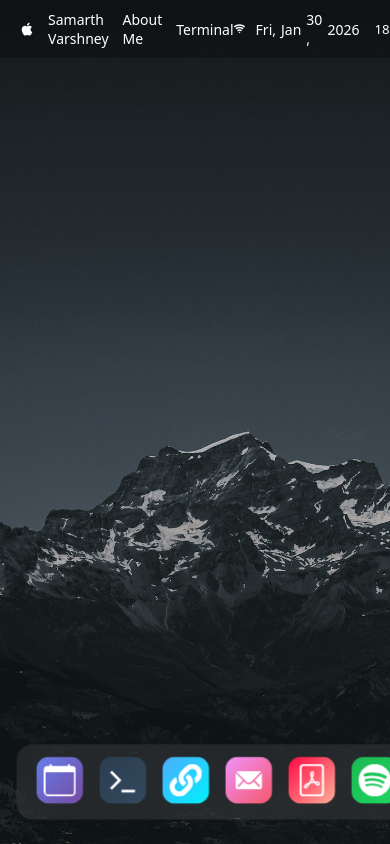
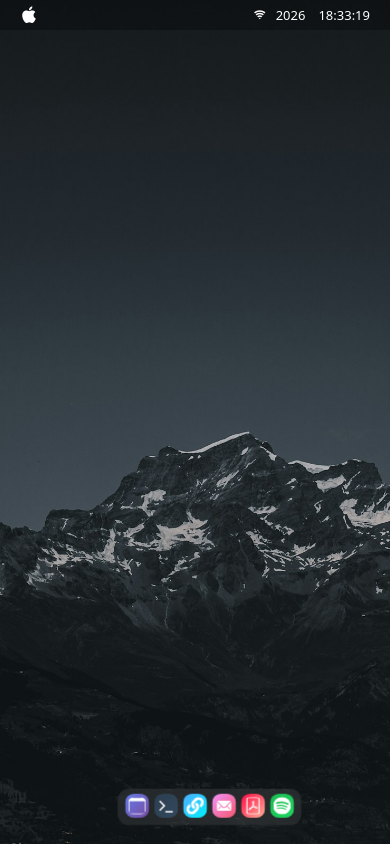
Before and after one commit to Samarth0802/My_Portfolio, a React (Vite) app: page / in a window 390 px wide. Built offline with nearby package versions, Linux system fonts and the light colour scheme.

Commit message:
Changes in portfolio

```diff
--- a/package.json
+++ b/package.json
@@ -13,6 +13,7 @@
     "@babel/runtime": "^7.28.6",
     "@gsap/react": "^2.1.2",
     "gsap": "^3.14.2",
+    "moongose": "^1.0.0",
     "react": "^19.2.0",
     "react-console-emulator": "^5.0.2",
     "react-dom": "^19.2.0",
--- a/src/components/Dock.scss
+++ b/src/components/Dock.scss
@@ -113,3 +113,55 @@ body {
     background: linear-gradient(135deg, #1db954, #1ed760);
   }
 }
+
+@media (max-width: 768px) {
+  .dock {
+    bottom: 10px;
+    left: 50%;
+    transform: translate(-50%, 0) scale(0.8);
+    gap: 12px;
+    padding: 10px 16px;
+    width: fit-content;
+    max-width: 95vw;
+    margin: 0;
+
+    .dock-item {
+      .icon {
+        width: 44px;
+        height: 44px;
+        padding: 6px;
+      }
+
+      .label {
+        display: none; // Hide labels on mobile
+      }
+
+      &:hover .icon {
+        transform: scale(1.1) translateY(-5px);
+      }
+
+      &:hover + .dock-item .icon,
+      &:has(+ .dock-item:hover) .icon {
+        transform: none;
+      }
+    }
+  }
+}
+
+@media (max-width: 480px) {
+  .dock {
+    bottom: 8px;
+    left: 50%;
+    transform: translate(-50%, 0) scale(0.7);
+    gap: 8px;
+    padding: 8px 12px;
+
+    .dock-item {
+      .icon {
+        width: 38px;
+        height: 38px;
+        padding: 5px;
+      }
+    }
+  }
+}
--- a/src/components/Navbar.scss
+++ b/src/components/Navbar.scss
@@ -25,7 +25,11 @@ html,body{
         display: flex;
         padding: 10px 20px;
         justify-content: space-between;
+        align-items: center;
         animation: moveDown 1s linear;
+        position: relative;
+        z-index: 1000;
+
         .content1{
             display: flex;
             gap: 14px;
@@ -89,3 +93,44 @@ html,body{
         }
     }
 }
+
+@media (max-width: 768px) {
+    .nav {
+        padding: 5px 20px !important; // Consistent lateral padding
+        display: flex;
+        justify-content: space-between;
+        align-items: center;
+        width: 100% !important;
+        box-sizing: border-box;
+
+        .content1 {
+            display: flex;
+            align-items: center;
+            justify-content: flex-start;
+            .name, h4, a {
+                display: none !important;
+            }
+            i {
+                font-size: 18px !important;
+            }
+        }
+
+        .content2 {
+            display: flex;
+            align-items: center;
+            justify-content: flex-end;
+            gap: 5px !important;
+            h4:not(:nth-last-child(1)):not(:nth-last-child(2)) {
+                display: none !important;
+            }
+            h4 {
+                font-size: 13px !important;
+            }
+            h5 {
+                margin: 0 !important;
+                margin-left: 8px !important;
+                font-size: 13px !important;
+            }
+        }
+    }
+}
--- a/src/windows/Aboutme.scss
+++ b/src/windows/Aboutme.scss
@@ -364,29 +364,79 @@
 
 @media (max-width: 768px) {
   .aboutme-container {
-    padding: 20px;
+    padding: 20px 15px;
   }
 
   .about-header {
+    margin-bottom: 25px;
+    padding-bottom: 20px;
+
     h1 {
-      font-size: 32px;
+      font-size: 28px;
+    }
+
+    .title {
+      font-size: 16px;
+      margin-bottom: 15px;
     }
 
     .personal-info {
-      gap: 15px;
-      font-size: 12px;
+      gap: 10px;
+      font-size: 11px;
+
+      span {
+        padding: 6px 12px;
+      }
     }
+  }
+
+  h2 {
+    font-size: 20px;
+    margin-bottom: 15px;
+  }
+
+  section {
+    margin-bottom: 35px;
   }
 
   .skills-section .skills-grid {
     grid-template-columns: 1fr;
+    gap: 15px;
   }
 
   .tech-skills-section .tech-grid {
     grid-template-columns: 1fr;
+    gap: 20px;
   }
 
-  .experience-card .exp-header {
-    flex-direction: column;
+  .experience-card {
+    padding: 15px;
+
+    .exp-header {
+      flex-direction: column;
+      gap: 5px;
+
+      h3 {
+        font-size: 16px;
+      }
+    }
+  }
+
+  .education-card {
+    padding: 15px;
+
+    h3 {
+      font-size: 16px;
+    }
   }
 }
+
+@media (max-width: 480px) {
+  .about-header h1 {
+    font-size: 24px;
+  }
+
+  .aboutme-container {
+    padding: 15px 10px;
+  }
+}
--- a/src/windows/MacWindow.jsx
+++ b/src/windows/MacWindow.jsx
@@ -1,26 +1,48 @@
-import React, { useState } from 'react'
+import React, { useState, useEffect } from 'react'
 import { Rnd } from 'react-rnd'
 import './MacWindow.scss'
 
 const MacWindow = ({ children, title = "Samarth-zsh", w, h, x, y, onClose }) => {
-    const [width, setWidth] = useState(w)
-    const [height, setHeight] = useState(h)
+    const [isMobile, setIsMobile] = useState(window.innerWidth < 768)
+    const [width, setWidth] = useState(isMobile ? window.innerWidth * 0.95 : w)
+    const [height, setHeight] = useState(isMobile ? window.innerHeight * 0.7 : h)
+    const [posX, setPosX] = useState(isMobile ? (window.innerWidth - (window.innerWidth * 0.95)) / 2 : x)
+    const [posY, setPosY] = useState(isMobile ? 60 : y)
+
+    useEffect(() => {
+        const handleResize = () => {
+            const mobile = window.innerWidth < 768
+            setIsMobile(mobile)
+            if (mobile) {
+                setWidth(window.innerWidth * 0.95)
+                setHeight(window.innerHeight * 0.7)
+                setPosX((window.innerWidth - (window.innerWidth * 0.95)) / 2)
+                setPosY(60)
+            }
+        }
+        window.addEventListener('resize', handleResize)
+        return () => window.removeEventListener('resize', handleResize)
+    }, [])
 
     return (
         <Rnd
-            default={{
-                x: x,
-                y: y,
-                width: width,
-                height: height
+            size={{ width, height }}
+            position={{ x: posX, y: posY }}
+            onDragStop={(e, d) => {
+                setPosX(d.x)
+                setPosY(d.y)
             }}
-            minWidth={400}
-            minHeight={300}
-            bounds="window" // window ke andar hi rahega
-            onResize={(e, direction, ref, delta, position) => {
-                setWidth(ref.offsetWidth)
-                setHeight(ref.offsetHeight)
+            onResizeStop={(e, direction, ref, delta, position) => {
+                setWidth(ref.style.width)
+                setHeight(ref.style.height)
+                setPosX(position.x)
+                setPosY(position.y)
             }}
+            minWidth={isMobile ? 300 : 400}
+            minHeight={isMobile ? 250 : 300}
+            bounds="main"
+            disableDragging={isMobile}
+            enableResizing={!isMobile}
         >
             <div className="window" style={{ width: '100%', height: '100%' }}>
                 <div className="macnav">
@@ -30,7 +52,7 @@ const MacWindow = ({ children, title = "Samarth-zsh", w, h, x, y, onClose }) =>
                         <div className="dot green"></div>
                     </div>
                     <div className="name">
-                        {title} — {width}x{height}
+                        {title}
                     </div>
                 </div>
                 <div className="main-content">
--- a/src/windows/Terminal.scss
+++ b/src/windows/Terminal.scss
@@ -37,3 +37,39 @@
     }
   }
 }
+
+.terminal-mobile-restricted {
+  width: 100%;
+  height: 100%;
+  background-color: #000;
+  display: flex;
+  align-items: center;
+  justify-content: center;
+  text-align: center;
+  padding: 20px;
+  color: #fff;
+
+  .restriction-message {
+    max-width: 80%;
+
+    i {
+      font-size: 4rem;
+      color: #00ff00;
+      margin-bottom: 1.5rem;
+      display: block;
+    }
+
+    h2 {
+      font-size: 1.8rem;
+      margin-bottom: 1rem;
+      font-weight: 600;
+      color: #fff;
+    }
+
+    p {
+      font-size: 1.1rem;
+      color: #888;
+      line-height: 1.6;
+    }
+  }
+}
--- a/src/windows/TerminalComponent.jsx
+++ b/src/windows/TerminalComponent.jsx
@@ -1,22 +1,57 @@
-import React, { useRef, useEffect } from 'react'
+import React, { useRef, useEffect, useState } from 'react'
 import Terminal from 'react-console-emulator'
 import terminalCommands from '../assets/terminalCommand'
 import './Terminal.scss'
 
 const TerminalComponent = () => {
   const terminalRef = useRef(null)
+  const [isMobile, setIsMobile] = useState(window.innerWidth < 768)
 
   useEffect(() => {
-    if (terminalRef.current) {
+    const handleResize = () => {
+      setIsMobile(window.innerWidth < 768)
+    }
+    window.addEventListener('resize', handleResize)
+    return () => window.removeEventListener('resize', handleResize)
+  }, [])
+
+  useEffect(() => {
+    if (terminalRef.current && !isMobile) {
       terminalRef.current.pushToStdout(terminalCommands.banner.fn())
     }
-  }, [])
+  }, [isMobile])
+
+  // Enhance commands with clearStdout capability
+  const enhancedCommands = {
+    ...terminalCommands,
+    clear: {
+      ...terminalCommands.clear,
+      fn: () => {
+        if (terminalRef.current) {
+          terminalRef.current.clearStdout()
+        }
+        return ''
+      }
+    }
+  }
+
+  if (isMobile) {
+    return (
+      <div className="terminal-mobile-restricted">
+        <div className="restriction-message">
+          <i className="ri-computer-line"></i>
+          <h2>Desktop View Only</h2>
+          <p>The terminal and CLI features are optimized for desktop use. Please switch to a laptop or PC to use the terminal.</p>
+        </div>
+      </div>
+    )
+  }
 
   return (
     <div className="terminal-container">
       <Terminal
         ref={terminalRef}
-        commands={terminalCommands}
+        commands={enhancedCommands}
         welcomeMessage=""
         promptLabel="samarth@portfolio:~$"
         style={{
```
Also changed, not shown: 1 other file (tests, documents, lock files or other folders).
